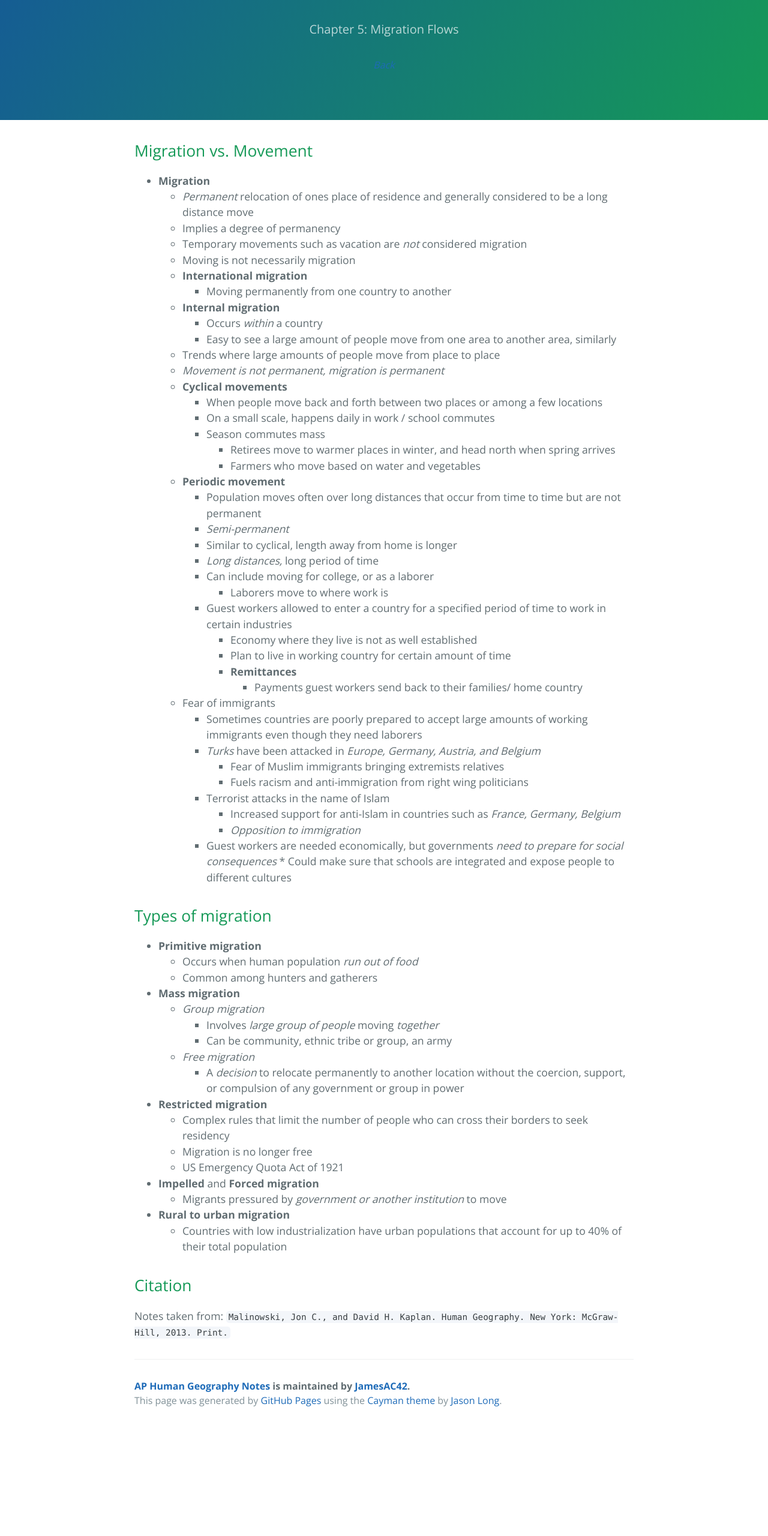
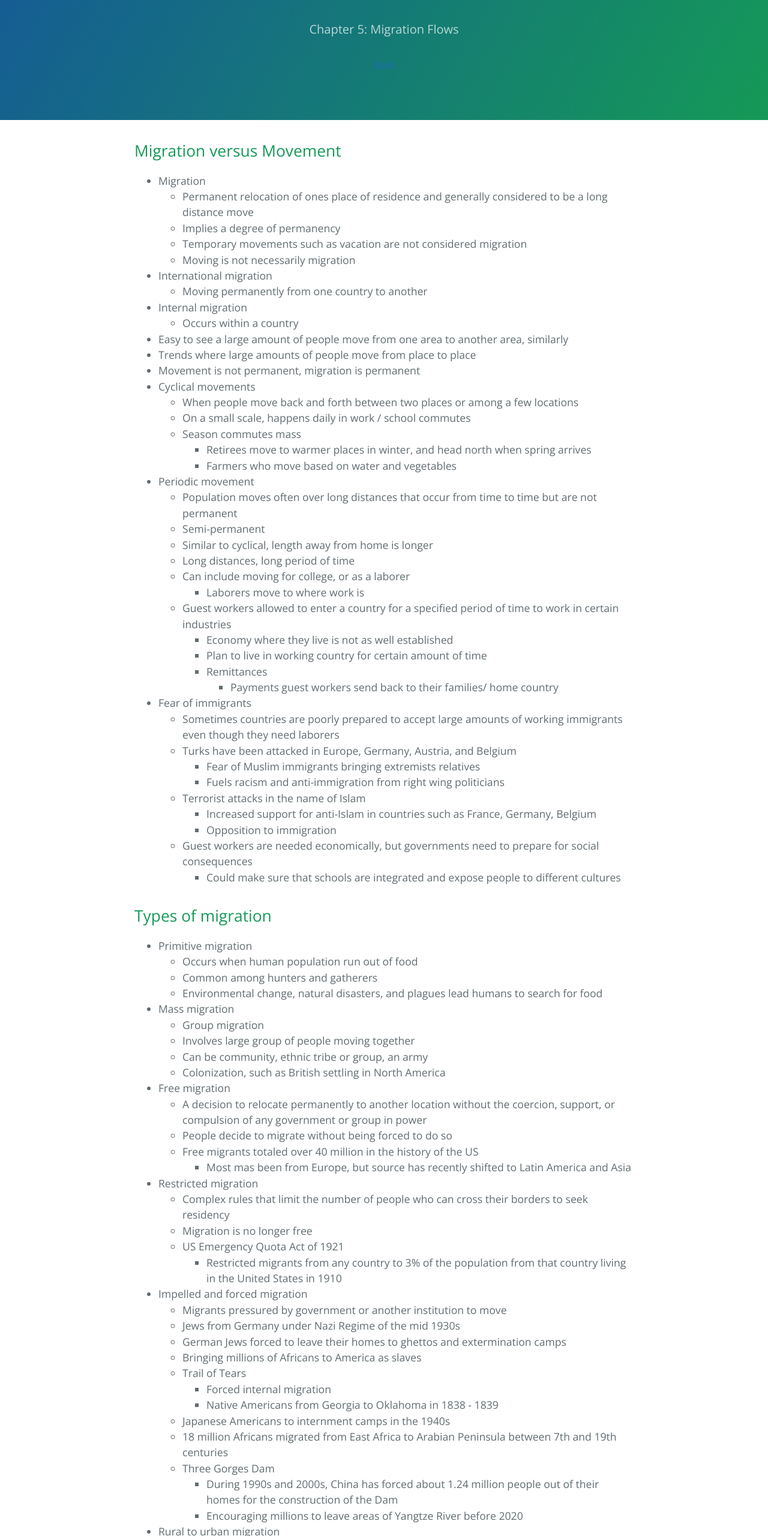
Before and after one commit to JamesAC42/APHGNotes, a plain HTML site: page redbook/chapter_5.html in a window 1280 px wide. Shown: the part 240-2800 px from the top of the page at 60% size. Before the commit the page ends 2618 px from the top, so only its background shows below. Drawn offline with nearby package versions, Linux system fonts and the light colour scheme.

Commit message:
Add info to c5

```diff
--- a/redbook/chapter_5.html
+++ b/redbook/chapter_5.html
@@ -21,44 +21,34 @@
     <section class="main-content">
 
 
-<h2>
-<a id="migration-vs-movement" class="anchor" href="#migration-vs-movement" aria-hidden="true"><span aria-hidden="true" class="octicon octicon-link"></span></a>Migration vs. Movement</h2>
-
+<h2><a id="Migration_versus_Movement_0"></a>Migration versus Movement</h2>
 <ul>
-<li>
-<strong>Migration</strong>
-
+<li>Migration
 <ul>
-<li>
-<em>Permanent</em> relocation of ones place of residence and generally considered to be a long distance move</li>
+<li>Permanent relocation of ones place of residence and generally considered to be a long distance move</li>
 <li>Implies a degree of permanency</li>
-<li>Temporary movements such as vacation are <em>not</em> considered migration</li>
+<li>Temporary movements such as vacation are not considered migration</li>
 <li>Moving is not necessarily migration</li>
-<li>
-<strong>International migration</strong>
-
+</ul>
+</li>
+<li>International migration
 <ul>
 <li>Moving permanently from one country to another</li>
 </ul>
 </li>
-<li>
-<strong>Internal migration</strong>
-
+<li>Internal migration
 <ul>
-<li>Occurs <em>within</em> a country</li>
-<li>Easy to see a large amount of people move from one area to another area, similarly</li>
+<li>Occurs within a country</li>
 </ul>
 </li>
+<li>Easy to see a large amount of people move from one area to another area, similarly</li>
 <li>Trends where large amounts of people move from place to place</li>
-<li><em>Movement is not permanent, migration is permanent</em></li>
-<li>
-<strong>Cyclical movements</strong>
-
+<li>Movement is not permanent, migration is permanent</li>
+<li>Cyclical movements
 <ul>
-<li>When people move back and forth between two places or among a few locations </li>
+<li>When people move back and forth between two places or among a few locations</li>
 <li>On a small scale, happens daily in work / school commutes</li>
 <li>Season commutes mass
-
 <ul>
 <li>Retirees move to warmer places in winter, and head north when spring arrives</li>
 <li>Farmers who move based on water and vegetables</li>
@@ -66,29 +56,22 @@
 </li>
 </ul>
 </li>
-<li>
-<strong>Periodic movement</strong>
-
+<li>Periodic movement
 <ul>
 <li>Population moves often over long distances that occur from time to time but are not permanent</li>
-<li><em>Semi-permanent</em></li>
+<li>Semi-permanent</li>
 <li>Similar to cyclical, length away from home is longer</li>
-<li>
-<em>Long distances,</em> long period of time</li>
+<li>Long distances, long period of time</li>
 <li>Can include moving for college, or as a laborer
-
 <ul>
-<li>Laborers move to where work is </li>
+<li>Laborers move to where work is</li>
 </ul>
 </li>
 <li>Guest workers allowed to enter a country for a specified period of time to work in certain industries
-
 <ul>
 <li>Economy where they live is not as well established</li>
 <li>Plan to live in working country for certain amount of time</li>
-<li>
-<strong>Remittances</strong>
-
+<li>Remittances
 <ul>
 <li>Payments guest workers send back to their families/ home country</li>
 </ul>
@@ -98,89 +81,151 @@
 </ul>
 </li>
 <li>Fear of immigrants
-
 <ul>
 <li>Sometimes countries are poorly prepared to accept large amounts of working immigrants even though they need laborers</li>
-<li>
-<em>Turks</em> have been attacked in <em>Europe, Germany, Austria, and Belgium</em>
-
+<li>Turks have been attacked in Europe, Germany, Austria, and Belgium
 <ul>
 <li>Fear of Muslim immigrants bringing extremists relatives</li>
 <li>Fuels racism and anti-immigration from right wing politicians</li>
 </ul>
 </li>
 <li>Terrorist attacks in the name of Islam
-
 <ul>
-<li>Increased support for anti-Islam in countries such as <em>France, Germany, Belgium</em>
-</li>
-<li><em>Opposition to immigration</em></li>
+<li>Increased support for anti-Islam in countries such as France, Germany, Belgium</li>
+<li>Opposition to immigration</li>
 </ul>
 </li>
-<li>Guest workers are needed economically, but governments <em>need to prepare for social consequences</em>
-    * Could make sure that schools are integrated and expose people to different cultures</li>
+<li>Guest workers are needed economically, but governments need to prepare for social consequences
+<ul>
+<li>Could make sure that schools are integrated and expose people to different cultures</li>
 </ul>
 </li>
 </ul>
 </li>
 </ul>
-
-<h2>
-<a id="types-of-migration" class="anchor" href="#types-of-migration" aria-hidden="true"><span aria-hidden="true" class="octicon octicon-link"></span></a>Types of migration</h2>
-
+<h2><a id="Types_of_migration_44"></a>Types of migration</h2>
 <ul>
-<li>
-<strong>Primitive migration</strong>
-
+<li>Primitive migration
 <ul>
-<li>Occurs when human population <em>run out of food</em>
-</li>
+<li>Occurs when human population run out of food</li>
 <li>Common among hunters and gatherers</li>
+<li>Environmental change, natural disasters, and plagues lead humans to search for food</li>
 </ul>
 </li>
-<li>
-<strong>Mass migration</strong>
-
+<li>Mass migration
 <ul>
-<li>
-<em>Group migration</em>
-
-<ul>
-<li>Involves <em>large group of people</em> moving <em>together</em>
-</li>
+<li>Group migration</li>
+<li>Involves large group of people moving together</li>
 <li>Can be community, ethnic tribe or group, an army</li>
+<li>Colonization, such as British settling in North America</li>
 </ul>
 </li>
-<li>
-<em>Free migration</em>
-
+<li>Free migration
 <ul>
-<li>A <em>decision</em> to relocate permanently to another location without the coercion, support, or compulsion of any government or group in power</li>
+<li>A decision to relocate permanently to another location without the coercion, support, or compulsion of any government or group in power</li>
+<li>People decide to migrate without being forced to do so</li>
+<li>Free migrants totaled over 40 million in the history of the US
+<ul>
+<li>Most mas been from Europe, but source has recently shifted to Latin America and Asia</li>
 </ul>
 </li>
 </ul>
 </li>
-<li>
-<strong>Restricted migration</strong>
-
+<li>Restricted migration
 <ul>
 <li>Complex rules that limit the number of people who can cross their borders to seek residency</li>
 <li>Migration is no longer free</li>
-<li>US Emergency Quota Act of 1921</li>
+<li>US Emergency Quota Act of 1921
+<ul>
+<li>Restricted migrants from any country to 3% of the population from that country living in the United States in 1910</li>
 </ul>
 </li>
-<li>
-<strong>Impelled</strong> and <strong>Forced migration</strong>
-
-<ul>
-<li>Migrants pressured by <em>government or another institution</em> to move</li>
 </ul>
 </li>
-<li>
-<strong>Rural to urban migration</strong>
-
+<li>Impelled and forced migration
 <ul>
-<li>Countries with low industrialization have urban populations that account for up to 40% of their total population</li>
+<li>Migrants pressured by government or another institution to move</li>
+<li>Jews from Germany under Nazi Regime of the mid 1930s</li>
+<li>German Jews forced to leave their homes to ghettos and extermination camps</li>
+<li>Bringing millions of Africans to America as slaves</li>
+<li>Trail of Tears
+<ul>
+<li>Forced internal migration</li>
+<li>Native Americans from Georgia to Oklahoma in 1838 - 1839</li>
+</ul>
+</li>
+<li>Japanese Americans to internment camps in the 1940s</li>
+<li>18 million Africans migrated from East Africa to Arabian Peninsula between 7th and 19th centuries</li>
+<li>Three Gorges Dam
+<ul>
+<li>During 1990s and 2000s, China has forced about 1.24 million people out of their homes for the construction of the Dam</li>
+<li>Encouraging millions to leave areas of Yangtze River before 2020</li>
+</ul>
+</li>
+</ul>
+</li>
+<li>Rural to urban migration
+<ul>
+<li>Countries with low industrialization have urban populations that account for 24% to  40% of their total population</li>
+<li>Industrialized countries have urbanized populations of over 75%</li>
+<li>As a country’s economy industrializes, people move to cities</li>
+<li>Fewer farmers to supply urban areas</li>
+</ul>
+</li>
+<li>Measuring Migration
+<ul>
+<li>Gross migration
+<ul>
+<li>Most basic</li>
+<li>The total number of people who leave and enter a country</li>
+</ul>
+</li>
+<li>Net migration
+<ul>
+<li>Difference between the number of people who leave and number of people who arrive</li>
+</ul>
+</li>
+<li>Out migration
+<ul>
+<li>Total number of people who leave a country</li>
+</ul>
+</li>
+<li>In migration
+<ul>
+<li>Total number of people who arrive</li>
+</ul>
+</li>
+</ul>
+</li>
+</ul>
+<h2><a id="Human_Trafficking_94"></a>Human Trafficking</h2>
+<ul>
+<li>Millions of humans are trafficked to work as prostitutes and bonded laborers</li>
+<li>Human Trafficking as defined by the United Nations:</li>
+</ul>
+<blockquote>
+<p>Recruitment, transportation, transfer, harboring, or receipt of persons, by means of threat or use of force or other forms coercion, of abduction, of fraud, of deception, of the abuse of power or of a position of vulnerability or of the giving or receiving of payments or benefits to achieve the consent of a person having control over another person, for the purpose of exploitation</p>
+</blockquote>
+<ul>
+<li>Slavery rings uncovered United States, Canada, and many European countries</li>
+<li>600,000 to 800,000 humans are trafficked across borders to work as domestic help, prostitutes, and laborers</li>
+<li>CIA estimates 50,000 people brought into US illegally each year
+<ul>
+<li>Most are women</li>
+</ul>
+</li>
+<li>Broad areas are affected
+<ul>
+<li>Trafficking destroys social institutions
+<ul>
+<li>Family</li>
+<li>Children from parents
+<ul>
+<li>Destroys cultural norms</li>
+</ul>
+</li>
+</ul>
+</li>
 </ul>
 </li>
 </ul>
```
